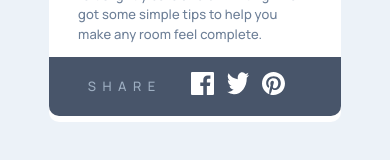
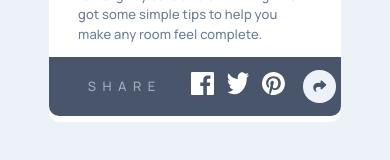
Before and after one commit to ponisworld/article_preview_component_master, a plain HTML site: page index.html in a window 390 px wide. Both pictures are taken after a click on the button 314 px from the left and 592 px from the top of the page. Shown: the part 506-666 px from the top of the page. Drawn offline with Linux system fonts and the light colour scheme.

Commit message:
update margin button

```diff
--- a/css/styles.css
+++ b/css/styles.css
@@ -122,7 +122,7 @@ footer {
 }
 
 .toggle button {
-    margin-left: 5rem;
+    margin: 0 auto;
     cursor: pointer;
 }
 
```
